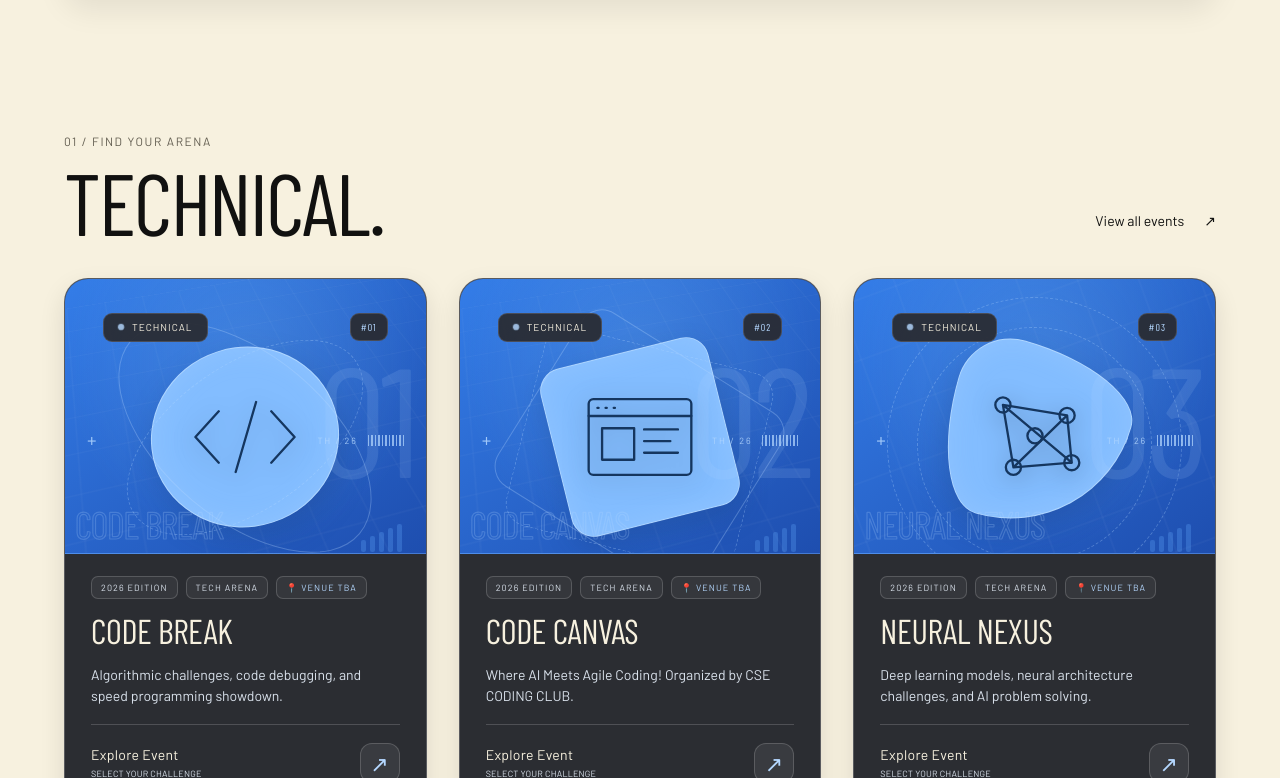
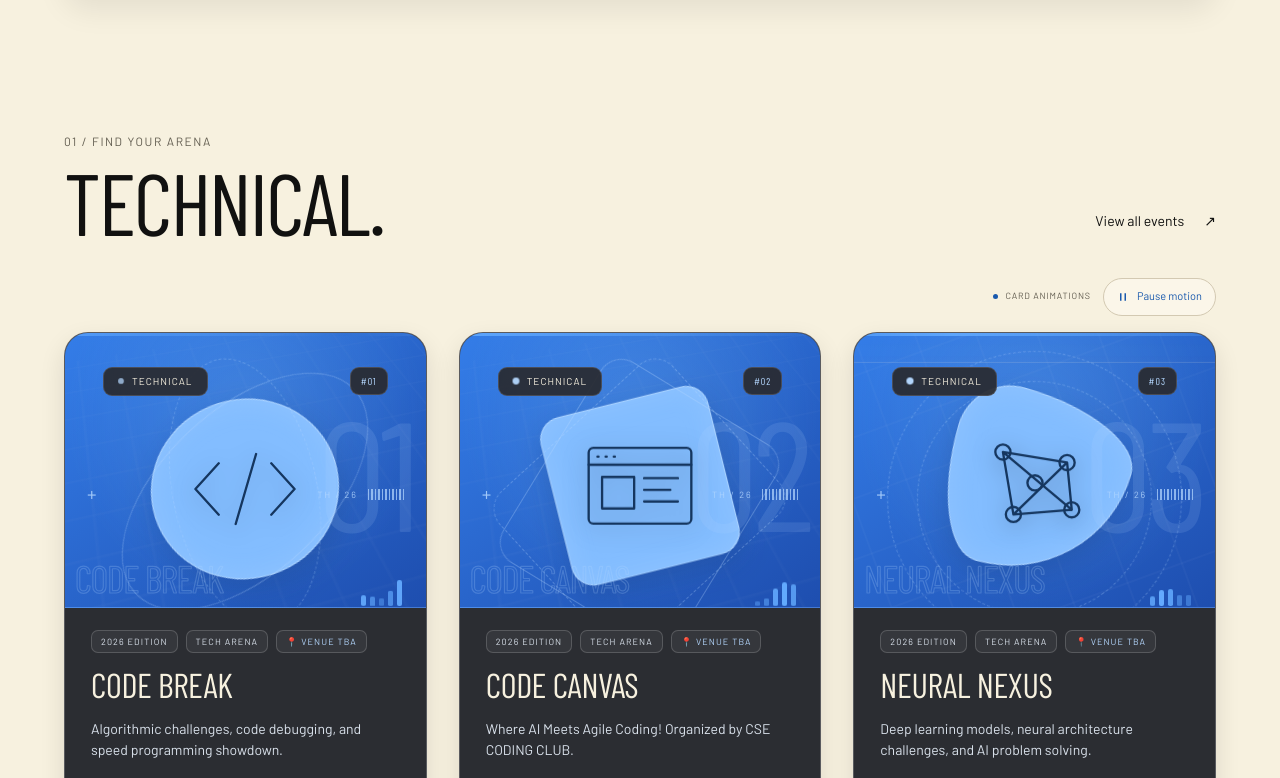
Before and after one commit to akilomer06/talent-hunt-2k26, a React (Vite) app in the folder logo-countdown-review/: page / in a window 1280 px wide. Shown: the part 1914-2692 px from the top of the page. Built offline with nearby package versions, Linux system fonts and the light colour scheme.

Commit message:
Add continuous arcade animations to all event cards with motion controls

```diff
--- a/logo-countdown-review/src/components/UI.tsx
+++ b/logo-countdown-review/src/components/UI.tsx
@@ -10,7 +10,12 @@ import {
   type CSSProperties,
 } from "react";
 import { Link } from "react-router-dom";
-import { AnimatePresence, motion, useReducedMotion } from "framer-motion";
+import {
+  AnimatePresence,
+  motion,
+  useInView,
+  useReducedMotion,
+} from "framer-motion";
 import { editorialEase } from "./Experience";
 import {
   siteData,
@@ -225,6 +230,7 @@ export function EventArt({
       <span className="art-sculpture" />
       <span className="art-orbit" />
       <span className="art-orbit art-orbit-second" />
+      {!hero && <span className="art-scan" />}
       <span className="art-type">{event.name}</span>
       <span className="art-number">{String(event.order).padStart(2, "0")}</span>
       {event.artwork && assetExists(event.artwork) ? (
@@ -250,12 +256,16 @@ export function EventArt({
 }
 export function EventCard({ event }: { event: EventRecord }) {
   const reduced = useReducedMotion();
+  const cardRef = useRef<HTMLElement>(null);
+  const visible = useInView(cardRef, { margin: "80px", amount: 0.05 });
   const reset = (element: HTMLAnchorElement) => {
     element.style.setProperty("--tilt-x", "0deg");
     element.style.setProperty("--tilt-y", "0deg");
   };
   return (
     <motion.article
+      ref={cardRef}
+      data-motion-active={visible && !reduced}
       layout={!reduced}
       initial={false}
       animate={{ opacity: 1 }}
@@ -269,7 +279,12 @@ export function EventCard({ event }: { event: EventRecord }) {
         layout: { duration: 0.35 },
       }}
       className={`event-card ${event.category === "non-technical" ? "card-orange" : ""}`}
-      style={{ "--card-order": (event.order - 1) % 3 } as CSSProperties}
+      style={
+        {
+          "--card-order": (event.order - 1) % 3,
+          "--card-phase": `${(event.order - 1 + (event.category === "non-technical" ? 8 : 0)) * -0.63}s`,
+        } as CSSProperties
+      }
     >
       <Link
         to={`/events/${event.slug}`}
@@ -333,13 +348,51 @@ export function EventCard({ event }: { event: EventRecord }) {
   );
 }
 export function EventGrid({ events }: { events: EventRecord[] }) {
+  const [paused, setPaused] = useState(false);
+  const reduced = useReducedMotion();
+  const gridId = useId();
+  const category = events[0]?.category ?? "technical";
+  const categoryLabel = siteData.categories[category].short;
   return (
-    <div className="event-grid">
-      <AnimatePresence initial={false}>
-        {events.map((e) => (
-          <EventCard key={e.id} event={e} />
-        ))}
-      </AnimatePresence>
+    <div
+      className="event-collection"
+      data-category={category}
+      data-motion-paused={paused || !!reduced}
+    >
+      <div className="grid-motion-tools">
+        <span>
+          <i aria-hidden="true" />
+          CARD ANIMATIONS
+        </span>
+        <button
+          type="button"
+          aria-label={
+            reduced
+              ? `${categoryLabel} card animations disabled`
+              : `${paused ? "Resume" : "Pause"} ${categoryLabel.toLowerCase()} card animations`
+          }
+          aria-controls={gridId}
+          aria-pressed={paused}
+          disabled={!!reduced}
+          onClick={() => setPaused((value) => !value)}
+        >
+          <svg width="12" height="12" viewBox="0 0 16 16" aria-hidden="true">
+            {paused ? (
+              <path d="m5 3 8 5-8 5Z" fill="currentColor" />
+            ) : (
+              <path d="M5 3v10M11 3v10" stroke="currentColor" strokeWidth="2" />
+            )}
+          </svg>
+          {reduced ? "Motion off" : paused ? "Resume motion" : "Pause motion"}
+        </button>
+      </div>
+      <div className="event-grid" id={gridId}>
+        <AnimatePresence initial={false}>
+          {events.map((e) => (
+            <EventCard key={e.id} event={e} />
+          ))}
+        </AnimatePresence>
+      </div>
     </div>
   );
 }
--- a/logo-countdown-review/src/main.tsx
+++ b/logo-countdown-review/src/main.tsx
@@ -12,6 +12,7 @@ import "./styles/event-posters.css";
 import "./styles/experience.css";
 import "./styles/brand-countdown.css";
 import "./styles/poster-theme.css";
+import "./styles/arena-motion.css";
 const root = document.getElementById("root")!;
 const app = (
   <BrowserRouter>
--- /dev/null
+++ b/logo-countdown-review/src/styles/arena-motion.css
@@ -0,0 +1,214 @@
+/* Only decorative artwork loops; text and link targets stay still. */
+.event-collection {
+  --motion-accent: var(--blue);
+}
+.event-collection[data-category="non-technical"] {
+  --motion-accent: var(--orange-text);
+}
+.grid-motion-tools {
+  display: flex;
+  align-items: center;
+  justify-content: flex-end;
+  flex-wrap: wrap;
+  gap: 12px;
+  margin-bottom: 16px;
+}
+.grid-motion-tools > span {
+  display: inline-flex;
+  align-items: center;
+  gap: 7px;
+  color: var(--muted);
+  font: 600 9px/1.4 var(--body);
+  letter-spacing: 0.09em;
+}
+.grid-motion-tools i {
+  width: 5px;
+  height: 5px;
+  background: var(--motion-accent);
+  border-radius: 50%;
+}
+.grid-motion-tools button {
+  display: inline-flex;
+  align-items: center;
+  justify-content: center;
+  gap: 8px;
+  min-height: 38px;
+  padding: 8px 13px;
+  color: var(--motion-accent);
+  background: #fbf6e9;
+  border: 1px solid var(--line);
+  border-radius: 999px;
+  font: 600 11px/1.3 var(--body);
+  transition:
+    background 200ms,
+    border-color 200ms;
+}
+.grid-motion-tools button:hover,
+.grid-motion-tools button:focus-visible {
+  background: var(--surface);
+  border-color: var(--motion-accent);
+}
+.grid-motion-tools button:disabled {
+  color: var(--muted);
+  cursor: default;
+}
+.event-card {
+  --card-loop-state: paused;
+}
+.event-card[data-motion-active="true"] {
+  --card-loop-state: running;
+}
+.event-collection[data-motion-paused="true"] .event-card {
+  --card-loop-state: paused;
+}
+.event-card .art-sculpture,
+.event-card .event-art > svg {
+  animation: arena-float 5.6s ease-in-out infinite;
+}
+.event-card .art-orbit {
+  animation: arena-orbit 22s linear infinite;
+}
+.event-card .art-orbit-second {
+  animation-direction: reverse;
+  animation-duration: 30s;
+}
+.event-card .art-grid {
+  animation: arena-grid 24s linear infinite;
+}
+.event-card .card-category-dot {
+  animation: arena-signal 3.2s ease-in-out infinite;
+}
+.event-card .card-power > span {
+  animation: arena-energy 1.9s ease-in-out infinite;
+}
+.event-card .card-power > span:nth-child(2) {
+  --bar-phase: -0.3s;
+}
+.event-card .card-power > span:nth-child(3) {
+  --bar-phase: -0.7s;
+}
+.event-card .card-power > span:nth-child(4) {
+  --bar-phase: -1.1s;
+}
+.event-card .card-power > span:nth-child(5) {
+  --bar-phase: -1.4s;
+}
+.event-card > a::before {
+  opacity: 0.85;
+  transform: none;
+  background-size: 200% 100%;
+  animation: arena-edge 5s linear infinite;
+}
+.event-card .art-scan {
+  display: block;
+  position: absolute;
+  top: 0;
+  left: 0;
+  right: 0;
+  height: 40px;
+  z-index: 2;
+  pointer-events: none;
+  background: linear-gradient(transparent, #f7f1df0a);
+  border-bottom: 1px solid #f7f1df66;
+  animation: arena-scan 7.5s linear infinite;
+}
+.event-card .art-sculpture,
+.event-card .event-art > svg,
+.event-card .art-orbit,
+.event-card .art-grid,
+.event-card .card-category-dot,
+.event-card .card-power > span,
+.event-card .art-scan,
+.event-card > a::before {
+  animation-delay: calc(var(--card-phase, 0s) + var(--bar-phase, 0s));
+  animation-play-state: var(--card-loop-state);
+}
+@keyframes arena-float {
+  0%,
+  100% {
+    translate: 0 2px;
+  }
+  50% {
+    translate: 0 -7px;
+  }
+}
+@keyframes arena-orbit {
+  to {
+    rotate: 360deg;
+  }
+}
+@keyframes arena-grid {
+  to {
+    background-position: 36px 36px;
+  }
+}
+@keyframes arena-signal {
+  0%,
+  100% {
+    opacity: 0.65;
+    scale: 0.9;
+  }
+  50% {
+    opacity: 1;
+    scale: 1.2;
+  }
+}
+@keyframes arena-energy {
+  0%,
+  100% {
+    transform: scaleY(0.38);
+    opacity: 0.45;
+  }
+  50% {
+    transform: scaleY(1);
+    opacity: 1;
+  }
+}
+@keyframes arena-edge {
+  from {
+    background-position: 200% 0;
+  }
+  to {
+    background-position: 0 0;
+  }
+}
+@keyframes arena-scan {
+  0% {
+    transform: translateY(-40px);
+    opacity: 0;
+  }
+  15%,
+  80% {
+    opacity: 0.6;
+  }
+  100% {
+    transform: translateY(290px);
+    opacity: 0;
+  }
+}
+@media (max-width: 600px) {
+  .grid-motion-tools {
+    justify-content: space-between;
+  }
+  .grid-motion-tools button {
+    min-height: 44px;
+  }
+}
+@media (prefers-reduced-motion: reduce) {
+  .event-card .art-sculpture,
+  .event-card .event-art > svg,
+  .event-card .art-orbit,
+  .event-card .art-grid,
+  .event-card .card-category-dot,
+  .event-card .card-power > span,
+  .event-card .art-scan,
+  .event-card > a::before {
+    animation: none !important;
+    translate: none;
+    rotate: none;
+    scale: none;
+  }
+  .event-card .art-scan {
+    display: none;
+  }
+}
--- a/logo-countdown-review/src/styles/poster-theme.css
+++ b/logo-countdown-review/src/styles/poster-theme.css
@@ -689,11 +689,7 @@ em {
   opacity: 0.3;
 }
 .event-card a:is(:hover, :focus-visible) .art-orbit {
-  animation: orbit-float 6s ease-in-out infinite alternate;
-}
-.event-card a:is(:hover, :focus-visible) .art-orbit-second {
-  animation-name: orbit-float-2;
-  animation-duration: 8s;
+  opacity: 0.6;
 }
 .event-card a:is(:hover, :focus-visible) .event-art > svg {
   transform: translateY(-8px) scale(1.05);
```
Also changed, not shown: 2 other files (tests, documents, lock files or other folders).
